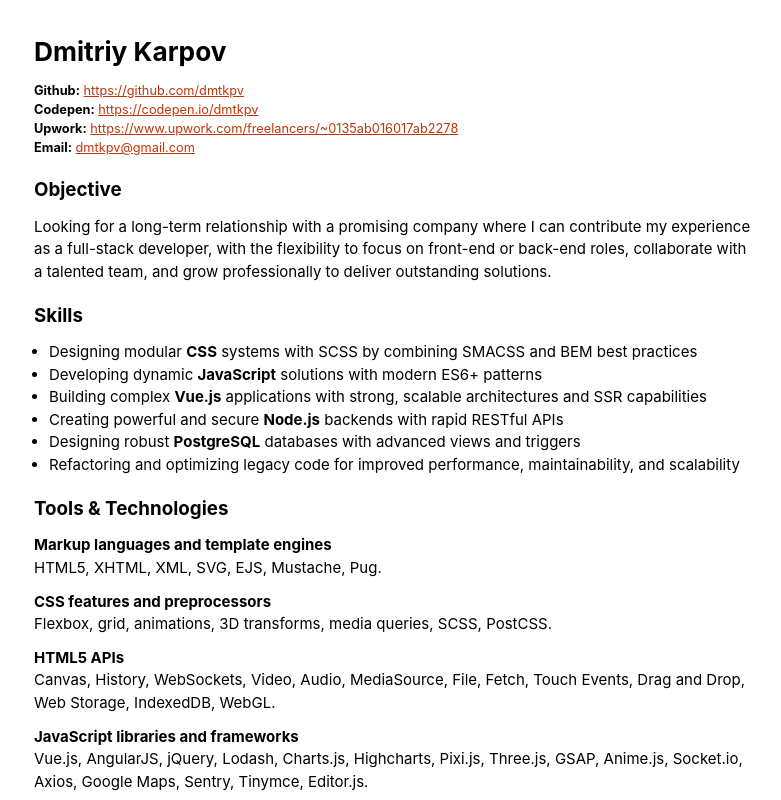
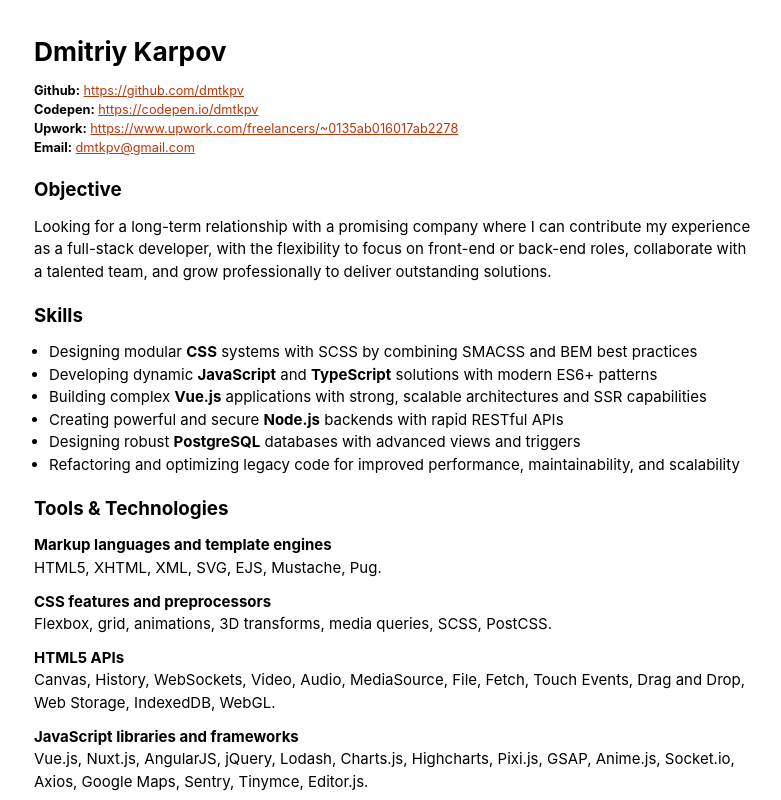
Before and after one commit to dmtkpv/dmtkpv.com, a plain HTML site: page cv.html in a window 1280 px wide. Shown: the top 800 px of the page, without its empty margins (246-1027 px from the left). Drawn offline with Linux system fonts and the light colour scheme.

Commit message:
cv update

```diff
--- a/cv.html
+++ b/cv.html
@@ -78,7 +78,7 @@
     <h2>Skills</h2>
     <ul>
         <li>Designing modular <b>CSS</b> systems with SCSS by combining SMACSS and BEM best practices</li>
-        <li>Developing dynamic <b>JavaScript</b> solutions with modern ES6+ patterns</li>
+        <li>Developing dynamic <b>JavaScript</b> and <b>TypeScript</b> solutions with modern ES6+ patterns</li>
         <li>Building complex <b>Vue.js</b> applications with strong, scalable architectures and SSR capabilities</li>
         <li>Creating powerful and secure <b>Node.js</b> backends with rapid RESTful APIs</li>
         <li>Designing robust <b>PostgreSQL</b> databases with advanced views and triggers</li>
@@ -100,7 +100,7 @@
     </p>
     <p>
         <b>JavaScript libraries and frameworks</b><br>
-        Vue.js, AngularJS, jQuery, Lodash, Charts.js, Highcharts, Pixi.js, Three.js, GSAP, Anime.js, Socket.io, Axios, Google Maps, Sentry, Tinymce, Editor.js.
+        Vue.js, Nuxt.js, AngularJS, jQuery, Lodash, Charts.js, Highcharts, Pixi.js, GSAP, Anime.js, Socket.io, Axios, Google Maps, Sentry, Tinymce, Editor.js.
     </p>
     <p>
         <b>Bundlers and task runners</b><br>
```
